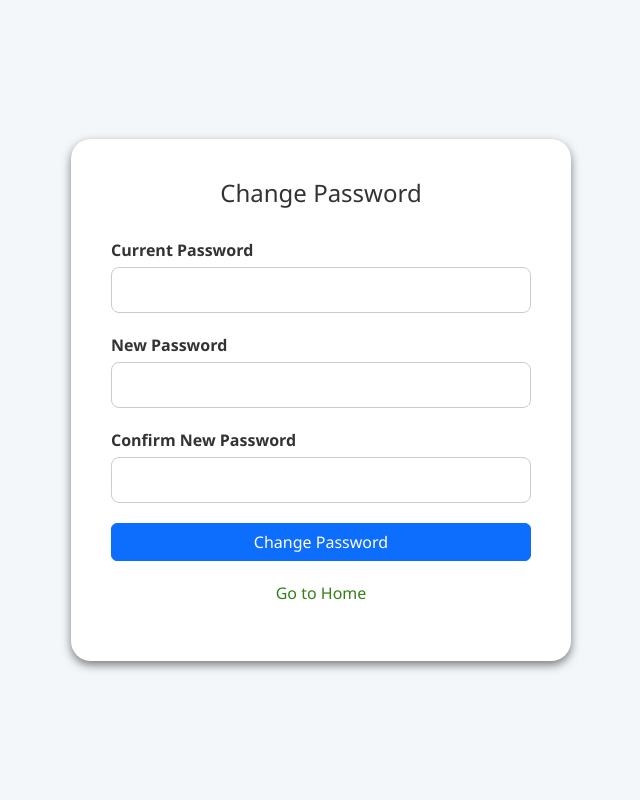
After one commit to r-22201030/DjangoProject2, a Django app: page /password_change/ in a window 1280 px wide. The commit adds this page. Shown: the whole page, without its empty margins (319-959 px from the left). Run offline with Django 5.2, Linux system fonts and the light colour scheme; a user stored in the database is signed in; parts of the project's set-up code (start-up, migrations or seed data) failed here and were passed over.

Commit message:
mohona commit

```diff
--- a/templates/home.html
+++ b/templates/home.html
@@ -7,6 +7,7 @@
 
   <!-- Bootstrap CSS (via CDN) -->
   <link href="https://cdn.jsdelivr.net/npm/bootstrap@5.3.3/dist/css/bootstrap.min.css" rel="stylesheet">
+
 
   <!-- Internal CSS -->
   <style>
@@ -162,6 +163,7 @@
 </head>
 <body>
 
+
   <!-- Navbar -->
   <nav class="navbar navbar-expand-lg shadow-sm">
     <div class="container-fluid">
@@ -190,6 +192,7 @@
           <a href="{% url 'register' %}">Register</a>
         </div>
     </div>
+
              <div class="nav-right">
         {% if user.is_authenticated %}
             <div class="dropdown">
@@ -204,6 +207,7 @@
 
         {% endif %}
     </div>
+
 
     <div id="loginForm">
         <h2>Login</h2>
@@ -243,6 +247,7 @@
     </div>
   </nav>
 
+
   <!-- Body -->
   <div class="container body-content">
     <div class="hero-section">
--- /dev/null
+++ b/templates/passchange.html
@@ -0,0 +1,125 @@
+<!DOCTYPE html>
+<html>
+<head>
+  <title>Change Password</title>
+  <link href="https://cdn.jsdelivr.net/npm/bootstrap@5.3.3/dist/css/bootstrap.min.css" rel="stylesheet">
+  <style>
+    /* Body Styling */
+    body {
+      background-color: #f4f7fa;
+      font-family: 'Segoe UI', Tahoma, Geneva, Verdana, sans-serif;
+      margin: 0;
+      padding: 0;
+      display: flex;
+      justify-content: center;
+      align-items: center;
+      height: 100vh;
+    }
+
+    /* Container for the Change Password Form */
+    .container {
+      background-color: #fff;
+      padding: 40px;
+      border-radius: 20px;
+      box-shadow: 0 4px 10px rgba(0, 0, 0, 0.5);
+      max-width: 500px;
+      width: 100%;
+    }
+
+    /* Title Styling */
+    h2 {
+      text-align: center;
+      color: #333;
+      margin-bottom: 30px;
+      font-size: 24px;
+    }
+
+    /* Form Controls Styling */
+    .form-control {
+      border-radius: 8px;
+      padding: 10px;
+      font-size: 16px;
+      margin-bottom: 20px;
+      border: 1px solid #ccc;
+    }
+
+    .form-control:focus {
+      border-color: #348018;
+      box-shadow: 0 0 5px rgb(26, 62, 12);
+    }
+
+    /* Label Styling */
+    .form-label {
+      font-weight: bold;
+      margin-bottom: 5px;
+      color: #333;
+    }
+
+    /* Submit Button Styling */
+    button {
+      width: 100%;
+      padding: 12px;
+      background-color: #113205;
+      color: #fff;
+      border: none;
+      border-radius: 8px;
+      font-size: 16px;
+      cursor: pointer;
+    }
+
+    button:hover {
+      background-color: #218838;
+    }
+
+    /* Styling for Links */
+    a {
+      color: #348018;
+      text-decoration: none;
+    }
+
+    a:hover {
+      text-decoration: underline;
+    }
+
+    /* Margin Adjustment */
+    .mb-3 {
+      margin-bottom: 20px;
+    }
+    .go-home {
+  text-align: center; /* Center the link */
+  margin-top: 20px; /* Add some space above the link */
+}
+  </style>
+</head>
+<body>
+  <div class="container">
+    <h2>Change Password</h2>
+    <form method="POST">
+      {% csrf_token %}
+
+      <!-- Current Password Field -->
+      <div class="mb-3">
+        <label for="current_password" class="form-label">Current Password</label>
+        <input type="password" class="form-control" id="current_password" name="current_password" required>
+      </div>
+
+      <!-- New Password Field -->
+      <div class="mb-3">
+        <label for="new_password" class="form-label">New Password</label>
+        <input type="password" class="form-control" id="new_password" name="new_password" required>
+      </div>
+
+      <!-- Confirm New Password Field -->
+      <div class="mb-3">
+        <label for="confirm_new_password" class="form-label">Confirm New Password</label>
+        <input type="password" class="form-control" id="confirm_new_password" name="confirm_new_password" required>
+      </div>
+
+      <button type="submit" class="btn btn-primary">Change Password</button>
+    </form>
+            <div class="go-home">
+      <p><a href="{% url 'home' %}">Go to Home</a></p>
+    </div>
+  </div>
+</body>
+</html>
```
Also changed, not shown: templates/account.html (added, +145 -0 lines), templates/login.html (+89 -14 lines), templates/register.html (+61 -3 lines), db.sqlite3.
